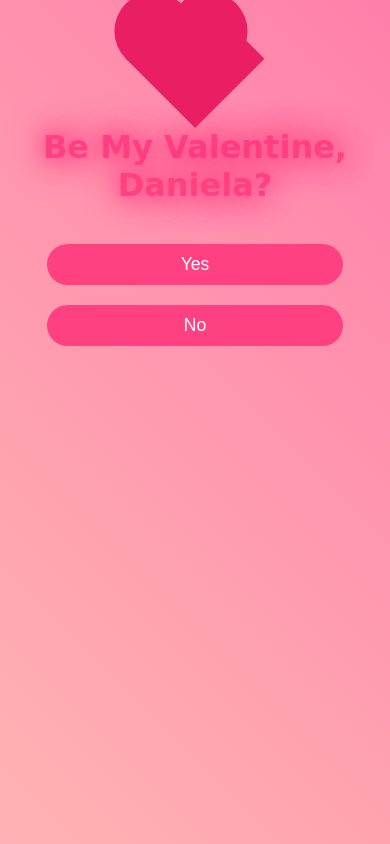
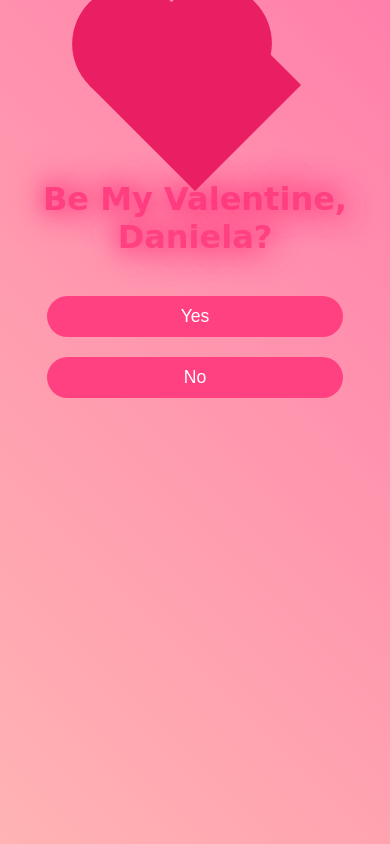
Before and after one commit to LucasIsgoofy/justalittlesomething.github.io, a plain HTML site: page index.html in a window 390 px wide. Drawn offline with Linux system fonts and the light colour scheme.

Commit message:
Update index.html

```diff
--- a/index.html
+++ b/index.html
@@ -47,8 +47,10 @@
     /* Heart styles */
     .heart {
       position: relative;
-      width: 20vw; /* Use viewport width for responsiveness */
-      height: 20vw; /* Keep the aspect ratio */
+      width: 30vw; /* Use viewport width for responsiveness */
+      max-width: 200px; /* Ensure heart doesn't become too large */
+      height: auto;
+      aspect-ratio: 1; /* Ensure it remains proportional */
       background-color: #e91e63;
       transform: rotate(-45deg);
       margin-bottom: 20px;
@@ -59,19 +61,21 @@
     .heart:after {
       content: '';
       position: absolute;
-      width: 20vw;
-      height: 20vw;
+      width: 30vw;
+      height: 30vw;
+      max-width: 200px;
+      max-height: 200px;
       border-radius: 50%;
       background-color: #e91e63;
     }
 
     .heart:before {
-      top: -10vw;
+      top: -15vw;
       left: 0;
     }
 
     .heart:after {
-      left: 10vw;
+      left: 15vw;
       top: 0;
     }
 
@@ -190,8 +194,9 @@
       }
 
       .heart {
-        width: 25vw;
-        height: 25vw;
+        width: 40vw;
+        height: auto;
+        max-width: 150px; /* Make the heart smaller on very small devices */
       }
 
       .love-letter {
@@ -221,8 +226,9 @@
       }
 
       .heart {
-        width: 30vw;
-        height: 30vw;
+        width: 50vw;
+        height: auto;
+        max-width: 120px; /* Smaller heart on tiny screens */
       }
 
       .love-letter {
```
